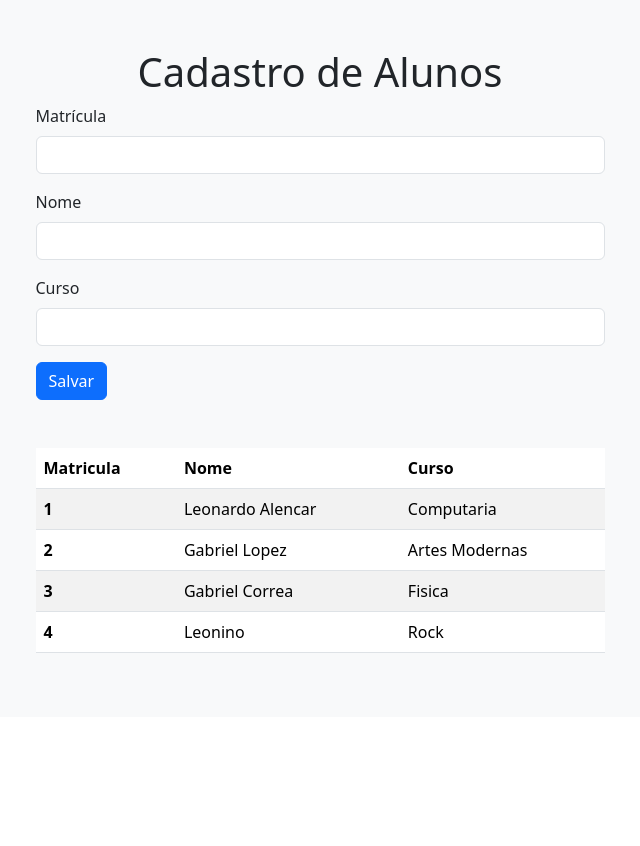
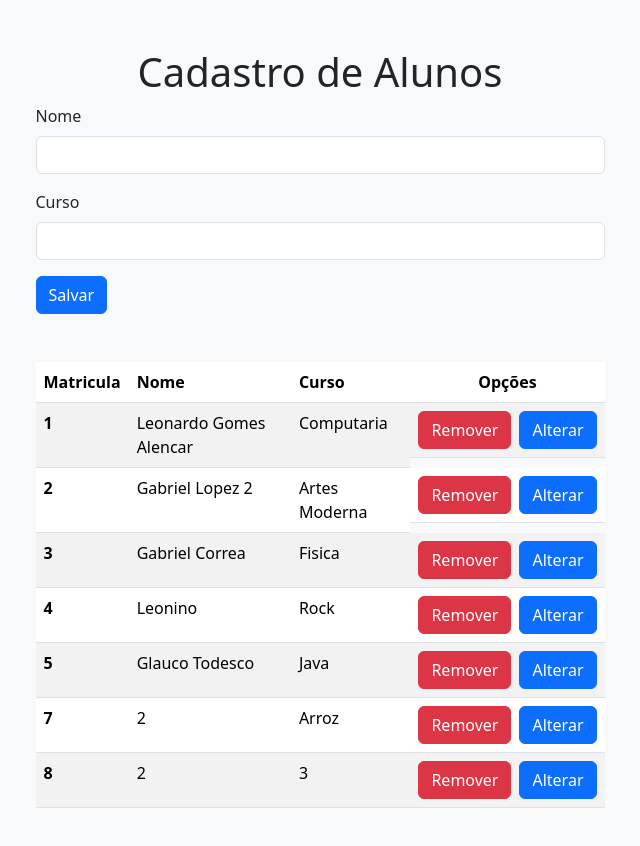
Before and after one commit to Rodrigokaki/Fatec-ngBootStrap, an Angular app: page / in a window 1280 px wide. Shown: the top 846 px of the page, without its empty margins (320-960 px from the left). Before the commit the page ends 800 px from the top, so only its background shows below. Built offline with nearby package versions, Linux system fonts and the light colour scheme; data requests are answered from the project's data file.

Commit message:
Atualizar json server, botao remover e botao atualizar

```diff
--- a/db.json
+++ b/db.json
@@ -1,24 +1,39 @@
 {
   "students": [
     {
-      "id": "1",
-      "name": "Leonardo Alencar",
+      "id": 1,
+      "name": "Leonardo Gomes Alencar",
       "course": "Computaria"
     },
     {
-      "id": "2",
-      "name": "Gabriel Lopez",
-      "course": "Artes Modernas"
+      "id": 2,
+      "name": "Gabriel Lopez 2",
+      "course": "Artes Moderna"
     },
     {
-      "id": "3",
+      "id": 3,
       "name": "Gabriel Correa",
       "course": "Fisica"
     },
     {
-      "id": "4",
+      "id": 4,
       "name": "Leonino",
       "course": "Rock"
+    },
+    {
+      "id": 5,
+      "name": "Glauco Todesco",
+      "course": "Java"
+    },
+    {
+      "id": 7,
+      "name": "2",
+      "course": "Arroz"
+    },
+    {
+      "id": 8,
+      "name": "2",
+      "course": "3"
     }
   ]
 }
--- a/package.json
+++ b/package.json
@@ -21,7 +21,6 @@
     "@ng-bootstrap/ng-bootstrap": "^16.0.0",
     "@popperjs/core": "^2.11.8",
     "bootstrap": "^5.3.2",
-    "json-server": "^1.0.0-alpha.23",
     "rxjs": "~7.8.0",
     "tslib": "^2.3.0",
     "zone.js": "~0.14.3"
--- a/src/app/student.service.ts
+++ b/src/app/student.service.ts
@@ -20,4 +20,12 @@
     return this.http.post<Student>(this.url, student);
   }
 
+  delete(student: Student): Observable<void>{
+    return this.http.delete<void>(`${this.url}/${student.id}`);
+  }
+
+  update(student: Student): Observable<Student>{
+    return this.http.put<Student>(`${this.url}/${student.id}`, student);
+  }
+
 }
--- a/src/app/students/students.component.html
+++ b/src/app/students/students.component.html
@@ -5,15 +5,6 @@
         <h1 class="text-center">Cadastro de Alunos</h1>
 
         <form [formGroup]="formGroupStudent">
-          <div class="mb-3">
-            <label for="matricula" class="form-label">Matrícula</label>
-            <input
-              type="text"
-              class="form-control"
-              id="matricula"
-              formControlName="id"
-            />
-          </div>
           <div class="mb-3">
             <label for="nome" class="form-label">Nome</label>
             <input
@@ -41,6 +32,7 @@
               <th scope="col">Matricula</th>
               <th scope="col">Nome</th>
               <th scope="col">Curso</th>
+              <th class="text-center" scope="col">Opções</th>
             </tr>
           </thead>
           <tbody>
@@ -48,6 +40,10 @@
               <th scope="row">{{ student.id }}</th>
               <td>{{ student.name }}</td>
               <td>{{ student.course }}</td>
+              <td class="d-flex gap-2 justify-content-end">
+                <button class="btn btn-danger" (click)="delete(student)">Remover</button>
+                <button class="btn btn-primary" (click)="edit(student)">Alterar</button>
+              </td>
             </tr>
           </tbody>
         </table>
--- a/src/app/students/students.component.ts
+++ b/src/app/students/students.component.ts
@@ -2,24 +2,28 @@
 import { Student } from '../student';
 import { FormBuilder, FormGroup } from '@angular/forms';
 import { StudentService } from '../student.service';
-
+import { Observable } from 'rxjs';
 
 @Component({
   selector: 'app-students',
   templateUrl: './students.component.html',
-  styleUrl: './students.component.css'
+  styleUrl: './students.component.css',
 })
 export class StudentsComponent implements OnInit {
-
   students: Student[] = [];
 
-  formGroupStudent : FormGroup;
+  formGroupStudent: FormGroup;
 
-  constructor(private formBuilder: FormBuilder, private service: StudentService){
+  isEditing: Boolean = false;
+
+  constructor(
+    private formBuilder: FormBuilder,
+    private service: StudentService
+  ) {
     this.formGroupStudent = formBuilder.group({
-      id : [''],
-      name : [''],
-      course : ['']
+      id: [''],
+      name: [''],
+      course: [''],
     });
   }
 
@@ -27,17 +31,37 @@
     this.loadStudents();
   }
 
-  loadStudents(){
+  loadStudents() {
     this.service.getStudents().subscribe({
-      next: data => this.students = data
+      next: (data) => (this.students = data),
     });
   }
 
-  save(){
+  save() {
     //this.students.push(this.formGroupStudent.value);
-    this.service.save(this.formGroupStudent.value).subscribe({
-      next: data => this.students.push(data)
+    if (this.isEditing) {
+      this.service.update(this.formGroupStudent.value).subscribe({
+        next: () => {
+          this.loadStudents();
+          this.isEditing = false;
+          this.formGroupStudent.reset();
+        },
+      });
+    } else {
+      this.service.save(this.formGroupStudent.value).subscribe({
+        next: (data) => this.students.push(data),
+      });
+    }
+  }
+
+  delete(student: Student) {
+    this.service.delete(student).subscribe({
+      next: () => this.loadStudents(),
     });
   }
 
+  edit(student: Student) {
+    this.formGroupStudent.setValue(student);
+    this.isEditing = true;
+  }
 }
```
Also changed, not shown: 1 other file (tests, documents, lock files or other folders).
